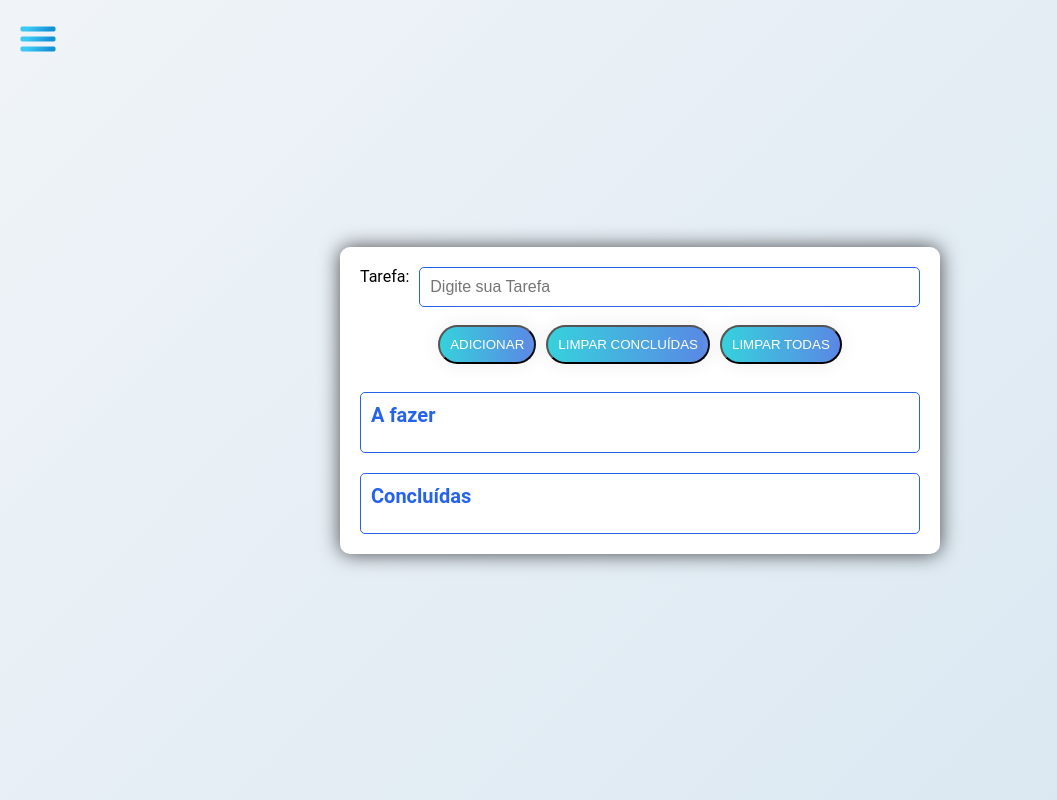
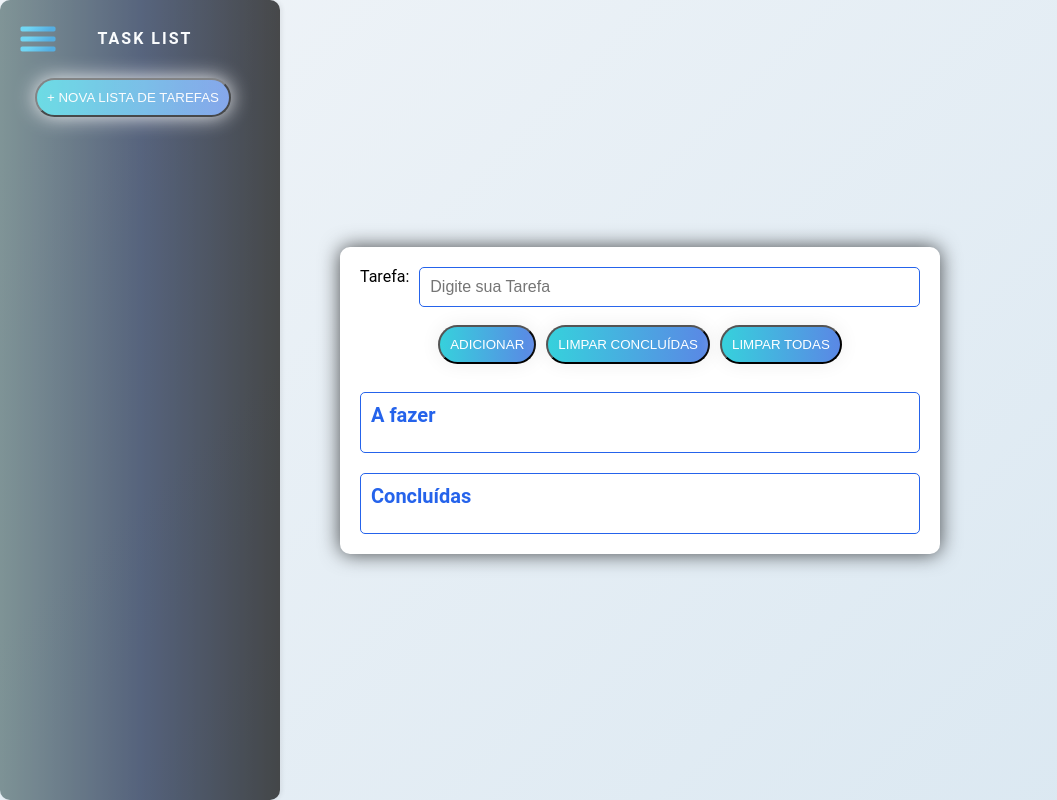
Before and after one commit to alissonooliveiraofc/task-list-v1, a website: page index.html in a window 1280 px wide. Both pictures are taken after a click on the icon 38 px from the left and 39 px from the top of the page. Shown: the whole page, without its empty margins (0-1057 px from the left). Drawn offline with Linux system fonts and the light colour scheme.

Commit message:
Implementa clique no menu lateral para surgir barra e faze-la sumir

```diff
--- a/index.html
+++ b/index.html
@@ -33,7 +33,7 @@
   </main>
 
   <aside class="sidebar">
-    <svg xmlns="http://www.w3.org/2000/svg" x="0px" y="0px" width="100" height="100" viewBox="0 0 48 48">
+    <svg xmlns="http://www.w3.org/2000/svg" x="0px" y="0px" width="100" height="100" viewBox="0 0 48 48" id="menu-icon">
       <linearGradient id="9iHXMuvV7brSX7hFt~tsna_Rdp3AydLFY2A_gr1" x1="12.066" x2="34.891" y1=".066" y2="22.891"
         gradientUnits="userSpaceOnUse">
         <stop offset=".237" stop-color="#3bc9f3"></stop>
@@ -58,7 +58,6 @@
     </svg>
     <nav>
       <h1 id="colocar-h1"></h1>
-      <button>+ Nova Lista de Tarefas</button>
     </nav>
   </aside>
 </body>
--- a/script.js
+++ b/script.js
@@ -7,6 +7,8 @@ const audio = document.getElementById('task-doned');
 const completadas = document.getElementById('concluidas');
 const h1 = document.querySelector('#colocar-h1');
 const sidebar = document.querySelector('.sidebar');
+const menu = document.querySelector('#menu-icon');
+const addTaskButton = document.querySelector('add-task');
 
 // Adiciona tarefa na lista
 button.addEventListener('click', () => {
@@ -139,8 +141,43 @@ input.addEventListener('keydown', (event) => {
   }
 });
 
-sidebar.addEventListener('mouseover', () => {
-  h1.innerText = 'Task List';
+let buttonAddTask = null;
+
+// Menu lateral
+menu.addEventListener('click', () => {
+  if (!sidebar.classList.contains('show')) {
+    sidebar.classList.add('show');
+    if (!buttonAddTask) {
+      buttonAddTask = document.createElement('button');
+      sidebar.lastElementChild.appendChild(buttonAddTask);
+      buttonAddTask.innerText = '+ Nova Lista de Tarefas';
+      buttonAddTask.className = 'add-task';
+    }
+    h1.innerHTML = 'Task List';
+    h1.classList.add('show');
+    sidebar.style.width = '280px';
+    sidebar.style.backgroundColor = '#e0e0e0';
+    sidebar.style.boxShadow = '2px 0 5px rgba(0,0,0,0.1)';
+    sidebar.style.height = '100%';
+    sidebar.style.transition = '0.3s';
+    sidebar.style.backgroundImage =
+      'linear-gradient(to right, #516c6e 0%, #172749  51%, #000000  100%)';
+    sidebar.style.opacity = '0.7';
+  } else {
+    sidebar.classList.remove('show');
+    h1.classList.remove('show');
+    sidebar.style.width = '';
+    sidebar.style.backgroundColor = '';
+    sidebar.style.boxShadow = '';
+    sidebar.style.height = '';
+    sidebar.style.transition = '';
+    sidebar.style.backgroundImage = '';
+    h1.innerHTML = '';
+    if (buttonAddTask) {
+      buttonAddTask.remove();
+      buttonAddTask = null;
+    }
+  }
 });
 
 window.onload = () => {
--- a/style.css
+++ b/style.css
@@ -28,7 +28,7 @@ aside nav h1 {
   text-transform: uppercase;
   letter-spacing: 2px;
   margin-left: 20px;
-  opacity: 0;
+  opacity: 1;
 }
 
 main {
@@ -172,7 +172,7 @@ audio {
 aside {
   max-width: 600px;
   /* background-color: #2a2a2a; */
-  padding: 20px;
+  /* padding: 20px; */
   border-radius: 10px;
   /* box-shadow: 0px 0px 20px rgba(0, 0, 0, 0.7); */
   float: left;
@@ -215,11 +215,9 @@ svg {
   text-align: center;
 }
 
-/* teste */
 .sidebar {
   width: 60px;
-  /* background-color: #f4f4f4; */
-  padding: 20px;
+  /* padding: 20px; */
   transition: width 0.3s ease;
   overflow: hidden;
 }
@@ -230,21 +228,26 @@ svg {
     left: 18px;
     top: -11px;
   };
+}
 
-  width: 250px;
-  background-color: #e0e0e0;
-  box-shadow: 2px 0 5px rgba(0,0,0,0.1);
-  height: 100%;
-  transition: 0.3;
-  background-image: linear-gradient(to right, #516c6e 0%, #172749  51%, #000000  100%);
-  opacity: 0.7;
 
-  h1 {
-    opacity: 1;
-    margin-left: 35px;
-    font-size: 20px;
-    margin-top: 9px;
-  }
+nav {
+  margin-top: 20px;
+
+}
+
+nav h1 {
+  opacity: 1;
+  /* margin-left: 35px; */
+  font-size: 20px;
+  /* margin-top: 9px; */
+  color: white;
+}
+
+
+nav button {
+margin-left: 35px;
+margin-top: 30px;
 }
 
 .sidebar nav ul {
@@ -267,3 +270,9 @@ svg {
 .sidebar nav ul li a:hover {
   color: #007BFF;
 }
+
+#colocar-h1 {
+  margin-left: 10px;
+  margin-top: 29px;
+  font-size: 16px;
+}
```
